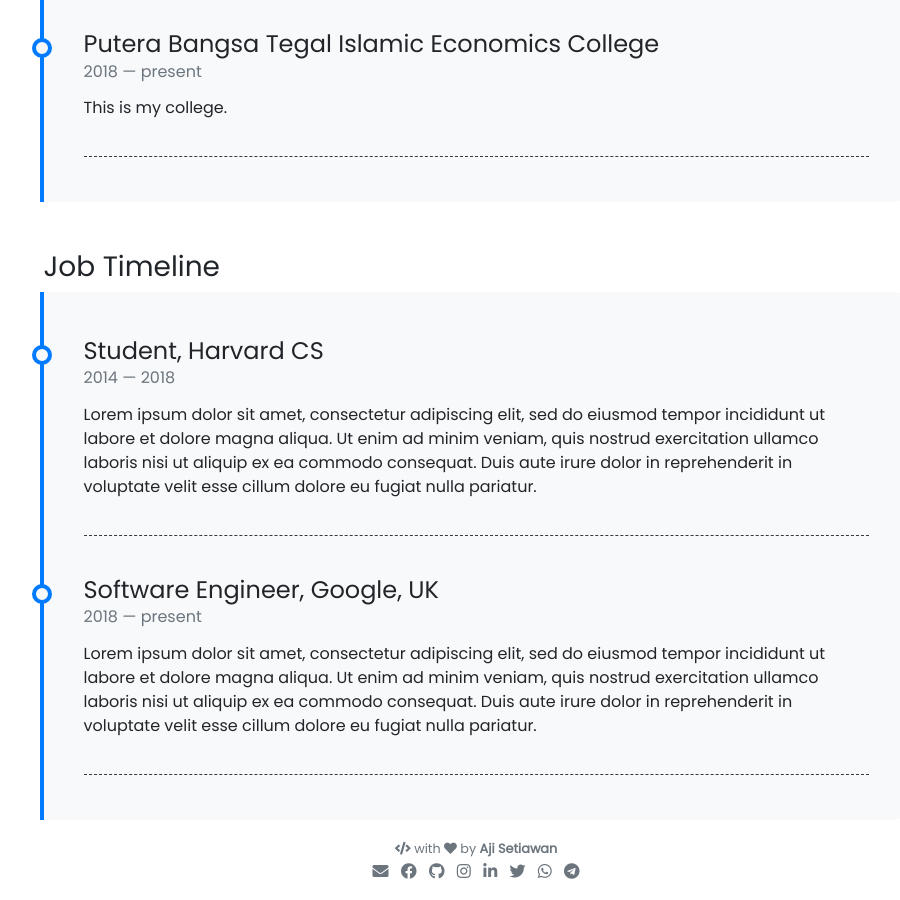
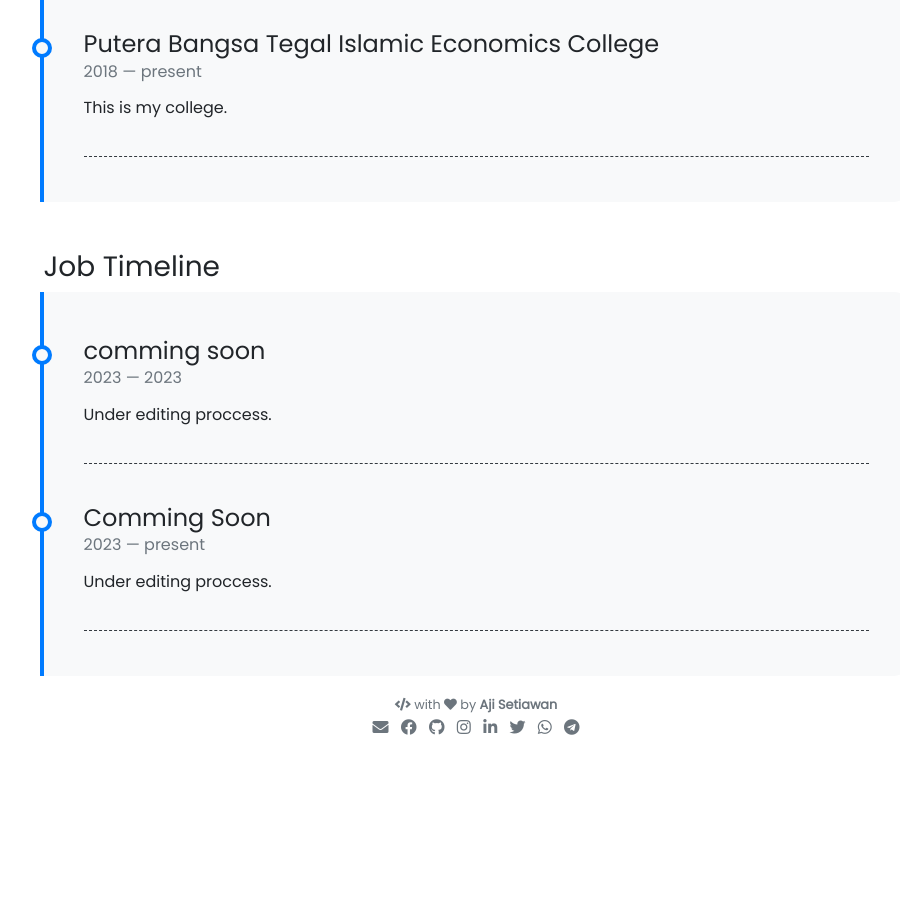
Before and after one commit to ajisetiawan716/ajisetiawan716.github.io, a Jekyll site: the page built from pages/about.md, in a window 1280 px wide and 900 px high, scrolled down 2030 px. Shown: the whole window, without its empty margins (164-1064 px from the left). Built offline with Jekyll 4.4.1, drawn with Linux system fonts in a browser that asks for light colours; nearby versions of some CDN libraries; emoji names are drawn with the system emoji font; after the commit the page ends 2786 px from its top, so only the background shows below that.

Commit message:
Update timeline.yml

```diff
--- a/_data/timeline.yml
+++ b/_data/timeline.yml
@@ -1,17 +1,9 @@
-- title: Student, Harvard CS
-  from: 2014
-  to: 2018
-  description: Lorem ipsum dolor sit amet, consectetur adipiscing elit,
-               sed do eiusmod tempor incididunt ut labore et dolore magna aliqua.
-               Ut enim ad minim veniam, quis nostrud exercitation ullamco laboris
-               nisi ut aliquip ex ea commodo consequat. Duis aute irure dolor in
-               reprehenderit in voluptate velit esse cillum dolore eu fugiat nulla pariatur.
+- title: comming soon
+  from: 2023
+  to: 2023
+  description: Under editing proccess.
 
-- title: Software Engineer, Google, UK
-  from: 2018
+- title: Comming Soon
+  from: 2023
   to: present
-  description: Lorem ipsum dolor sit amet, consectetur adipiscing elit,
-               sed do eiusmod tempor incididunt ut labore et dolore magna aliqua.
-               Ut enim ad minim veniam, quis nostrud exercitation ullamco laboris
-               nisi ut aliquip ex ea commodo consequat. Duis aute irure dolor in
-               reprehenderit in voluptate velit esse cillum dolore eu fugiat nulla pariatur.
+  description: Under editing proccess.
```
